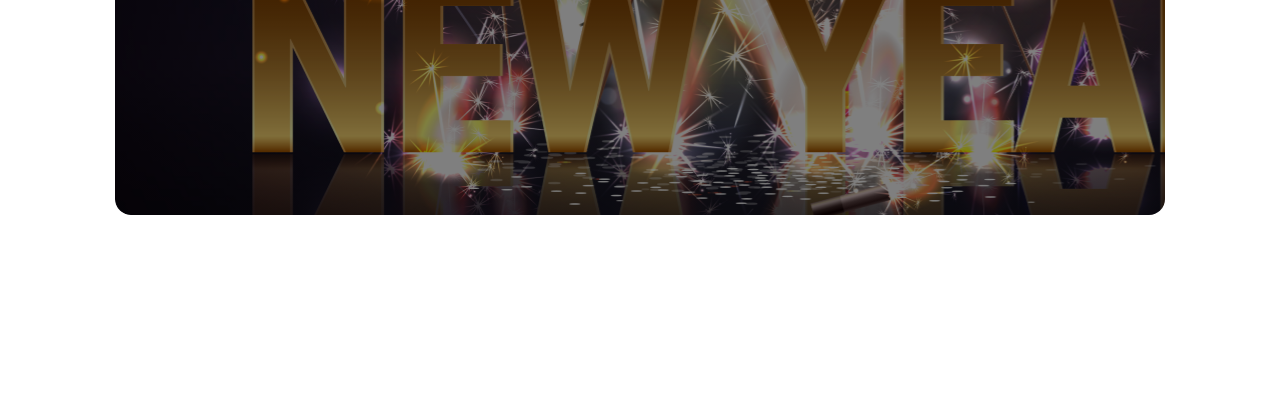
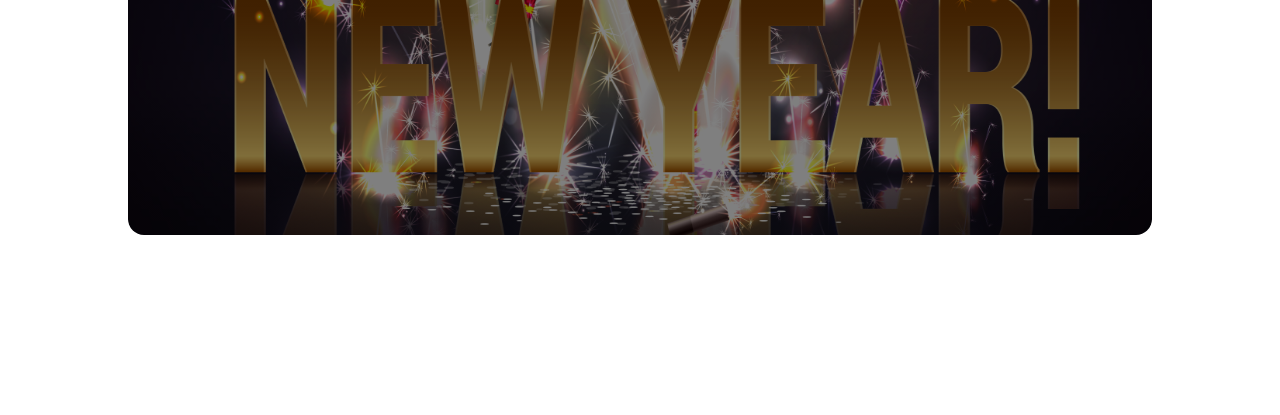
Before and after one commit to provashish95/laptop-shop, a plain HTML site: page new-year.html in a window 1280 px wide. Shown: the part 385-800 px from the top of the page. Drawn offline with Linux system fonts and the light colour scheme.

Commit message:
banner section completed

```diff
--- a/css/new-yaer-style.css
+++ b/css/new-yaer-style.css
@@ -5,21 +5,20 @@
 }
 
 .container {
-    width: 82%;
+    width: 80%;
     max-width: 1320px;
     margin: 0 auto;
 }
 
 .banner {
     background-image: linear-gradient(rgba(0, 0, 0, 0.5), rgba(0, 0, 0, 0.5)), url('../resources/Banner\ Image.png');
-    background-size: cover;
-    background-repeat: no-repeat;
+    background-size: 100% 100%;
     height: 600px;
     border-radius: 16px;
-    width: 100%;
     display: flex;
     align-items: center;
     justify-content: center;
+    margin: 20px 0px;
 }
 
 .banner-text p {
```
